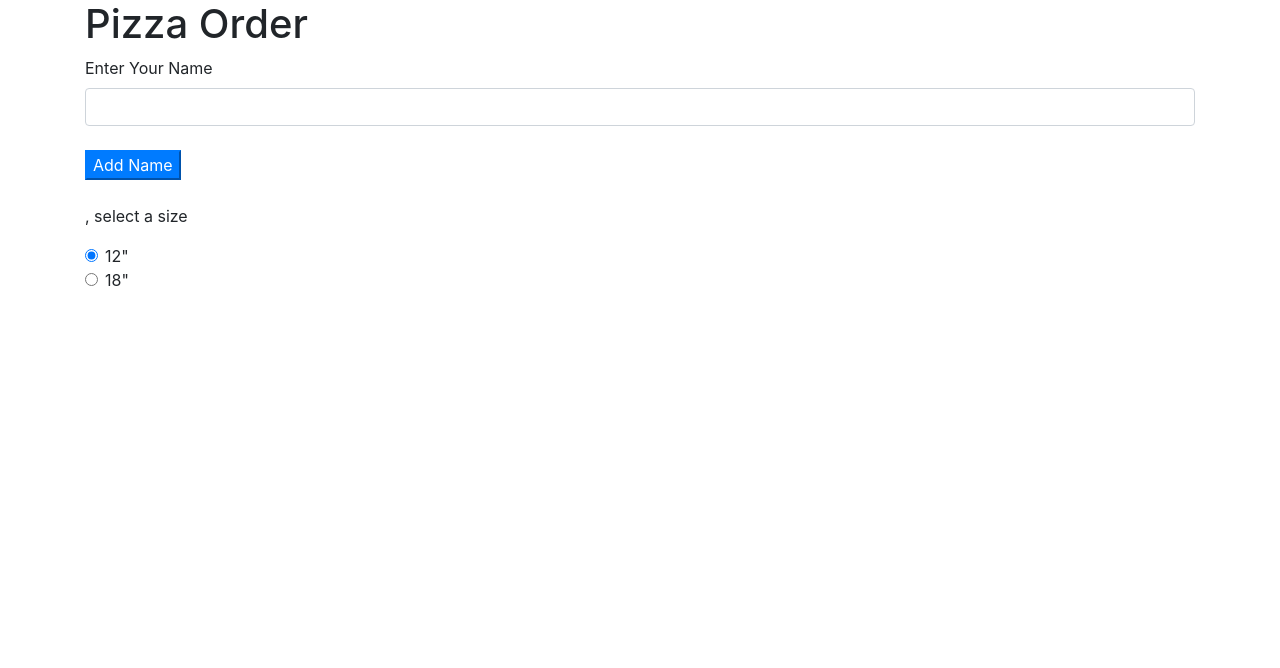
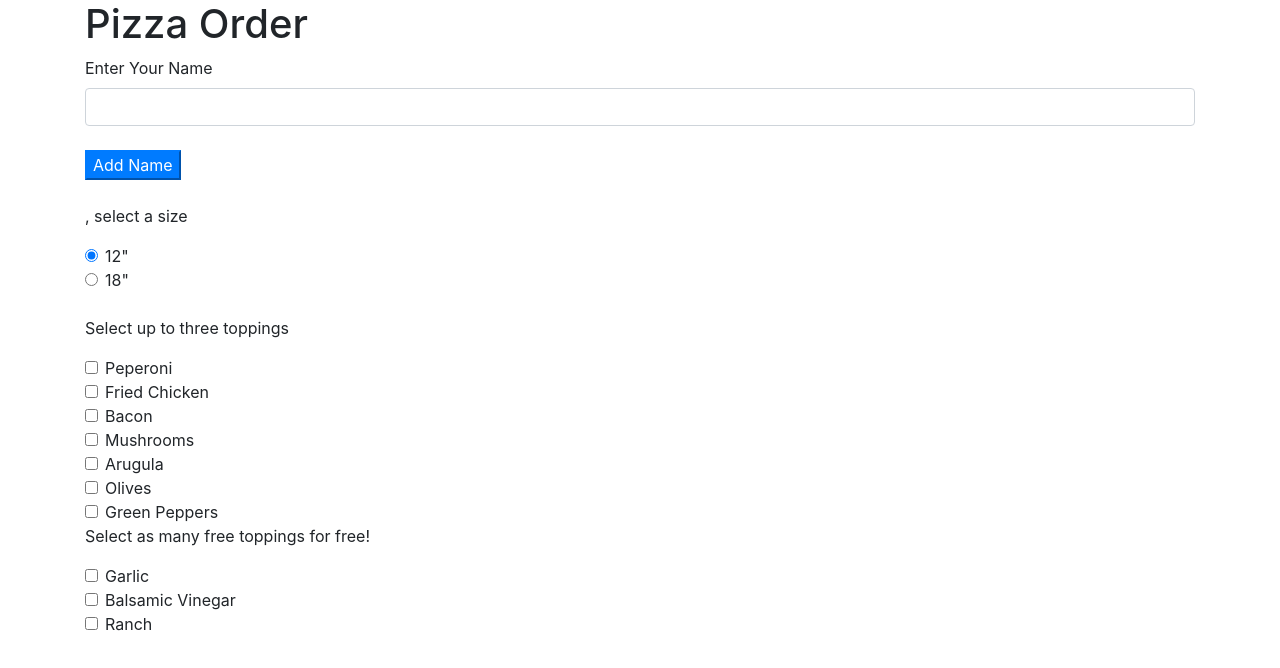
Before and after one commit to ajancheta/pizza-order, a plain HTML site: page index.html in a window 1280 px wide. Drawn offline with Linux system fonts and the light colour scheme.

Commit message:
add object constructor for pizza order in js and add forms in html

```diff
--- a/index.html
+++ b/index.html
@@ -19,19 +19,86 @@
 
     <p><span class="name"></span>, select a size</p>
     <form id="orderForm">
+
+      <div id="pizzaSize">
         <div id="radio-form">
           <div class="form-check">
-          <input class="form-check-input" type="radio" name="exampleRadios" id="personal" value="option1" checked>
+            <input class="form-check-input" type="radio" name="exampleRadios" id="sizeOne" value="option1" checked>
             <label class="form-check-label" for="exampleRadios1">
               12"
             </label>
           </div>
           <div class="form-check">
-          <input class="form-check-input" type="radio" name="exampleRadios" id="work" value="option2">
+            <input class="form-check-input" type="radio" name="exampleRadios" id="sizeTwo" value="option2">
             <label class="form-check-label" for="exampleRadios2">
               18"
+            </label><br><br>
+          </div>
+        </div>
+      </div>
+
+      <p>Select up to three toppings</p>
+      <div class="form-check">
+        <input class="form-check-input" type="checkbox" value="" id="defaultCheck1">
+        <label class="form-check-label" for="defaultCheck1">
+          Peperoni
         </label>
       </div>
+      <div class="form-check">
+        <input class="form-check-input" type="checkbox" value="" id="defaultCheck2">
+        <label class="form-check-label" for="defaultCheck2">
+          Fried Chicken
+        </label>
+      </div>
+      <div class="form-check">
+        <input class="form-check-input" type="checkbox" value="" id="defaultCheck2">
+        <label class="form-check-label" for="defaultCheck2">
+          Bacon
+        </label>
+      </div>
+      <div class="form-check">
+        <input class="form-check-input" type="checkbox" value="" id="defaultCheck2">
+        <label class="form-check-label" for="defaultCheck2">
+          Mushrooms
+        </label>
+      </div>
+      <div class="form-check">
+        <input class="form-check-input" type="checkbox" value="" id="defaultCheck2">
+        <label class="form-check-label" for="defaultCheck2">
+          Arugula
+        </label>
+      </div>
+      <div class="form-check">
+        <input class="form-check-input" type="checkbox" value="" id="defaultCheck2">
+        <label class="form-check-label" for="defaultCheck2">
+          Olives
+        </label>
+      </div>
+      <div class="form-check">
+        <input class="form-check-input" type="checkbox" value="" id="defaultCheck2">
+        <label class="form-check-label" for="defaultCheck2">
+          Green Peppers
+        </label>
+      </div>
+
+      <p>Select as many free toppings for free!</p>
+      <div class="form-check">
+        <input class="form-check-input" type="checkbox" value="" id="defaultCheck2">
+        <label class="form-check-label" for="defaultCheck2">
+          Garlic
+        </label>
+      </div>
+      <div class="form-check">
+        <input class="form-check-input" type="checkbox" value="" id="defaultCheck2">
+        <label class="form-check-label" for="defaultCheck2">
+          Balsamic Vinegar
+        </label>
+      </div>
+      <div class="form-check">
+        <input class="form-check-input" type="checkbox" value="" id="defaultCheck2">
+        <label class="form-check-label" for="defaultCheck2">
+          Ranch
+        </label>
       </div>
     </form>
 
--- a/js/scripts.js
+++ b/js/scripts.js
@@ -1,15 +1,29 @@
 // Business Interface Logic
 
+// Creating an object to store data of the user's name and personal choices on size and topping. This will be used to create a prototype to obtain total cost of pizza.
+function pizzaOrder(userName, size, topping) {
+  this.userName = userName,
+  this.size = size,
+  this.topping = topping
+}
 
+pizzaOrder.prototype.addTotal = function() {
+  var totalCost = ("$") + this.size + this.topping;
+  this.addTotal = totalCost;
+}
 
 // User Interface Logic
 $(document).ready(function(){
-$("button#nameButton").click(function(event) {
-  event.preventDefault();
+  $("button#nameButton").click(function(event) {
+    event.preventDefault();
+    var nameInput = $("input#userName").val();
+    $(".name").text(nameInput);
 
-  var nameInput = $("input#userName").val();
-  console.log("nameInput");
-  $(".name").text(nameInput);
+    });
 
-  })
+  $("#orderForm").submit(function(event){
+    event.preventDefault();
+    var userSize = parseInt($("#pizzaSize").val());
+    var userTopping = parseInt($(""))
+  });
 });
```
Lines whose indentation alone changed are shown as unchanged.
